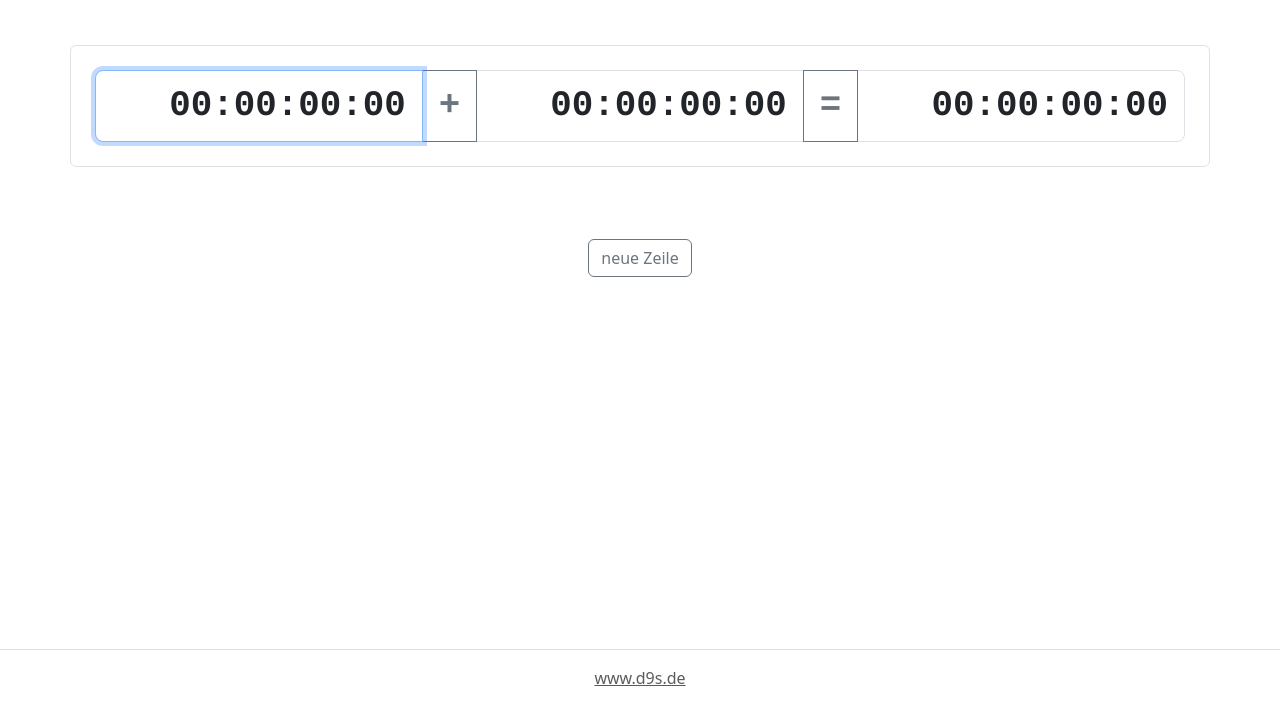
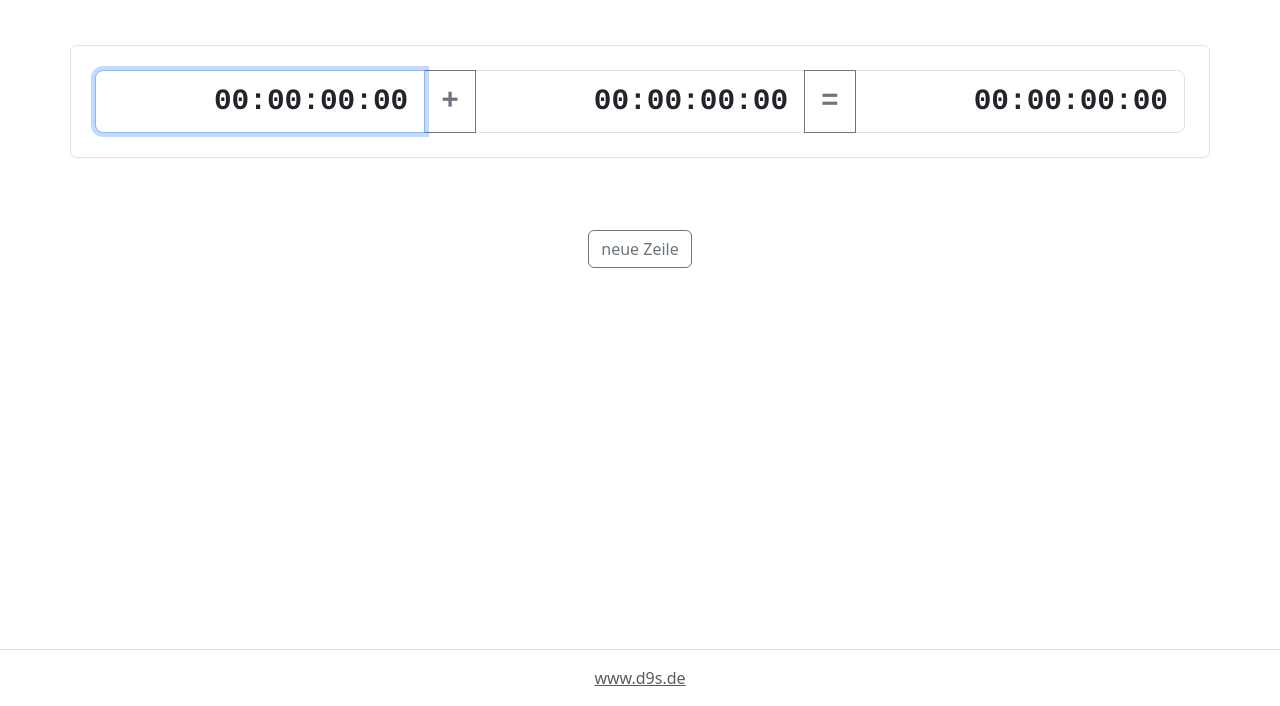
Before and after one commit to d9sde/timecode-calculator, a plain HTML site: page index.html in a window 1280 px wide. Shown: the part 94-800 px from the top of the page. Drawn offline with Linux system fonts and the light colour scheme.

Commit message:
fixed font-size

```diff
--- a/index.html
+++ b/index.html
@@ -690,7 +690,7 @@ function change_FPS() {
 	.tcbig {
 		font-family: Courier, Monaco, monospace;
 		font-weight: 900 ;
-		font-size: clamp(1.5rem, 2.8vw, 3rem) !important;
+		font-size: clamp(1.5rem, 2.3vw, 3rem) !important;
 	}
 
 
```
